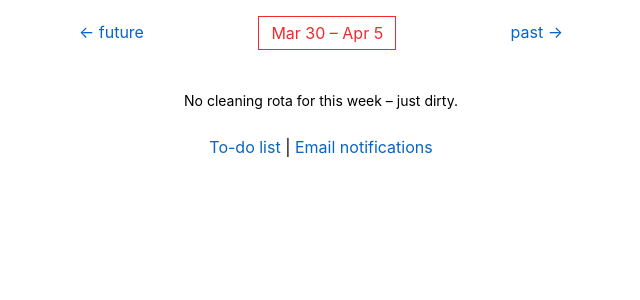
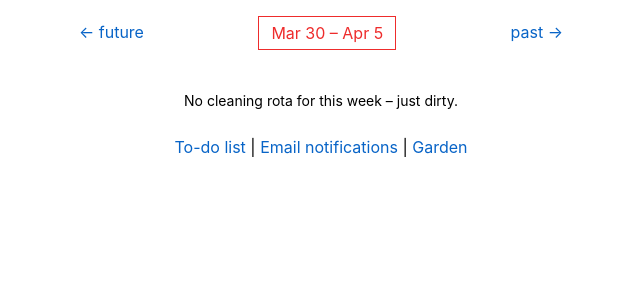
Before and after one commit to sirodoht/hasol, a Django app: page / in a window 1280 px wide. Shown: the top 300 px of the page, without its empty margins (319-959 px from the left). Run offline with Django 3.2, Linux system fonts and the light colour scheme; data that the repository does not hold is empty.

Commit message:
add garden link on index

```diff
--- a/main/templates/main/index.html
+++ b/main/templates/main/index.html
@@ -34,5 +34,6 @@
 <footer>
     <a href="{% url 'main:todo' %}">To-do list</a>
     | <a href="{% url 'main:notification' %}">Email notifications</a>
+    | <a href="{% url 'main:garden' %}">Garden</a>
 </footer>
 {% endblock %}
```
